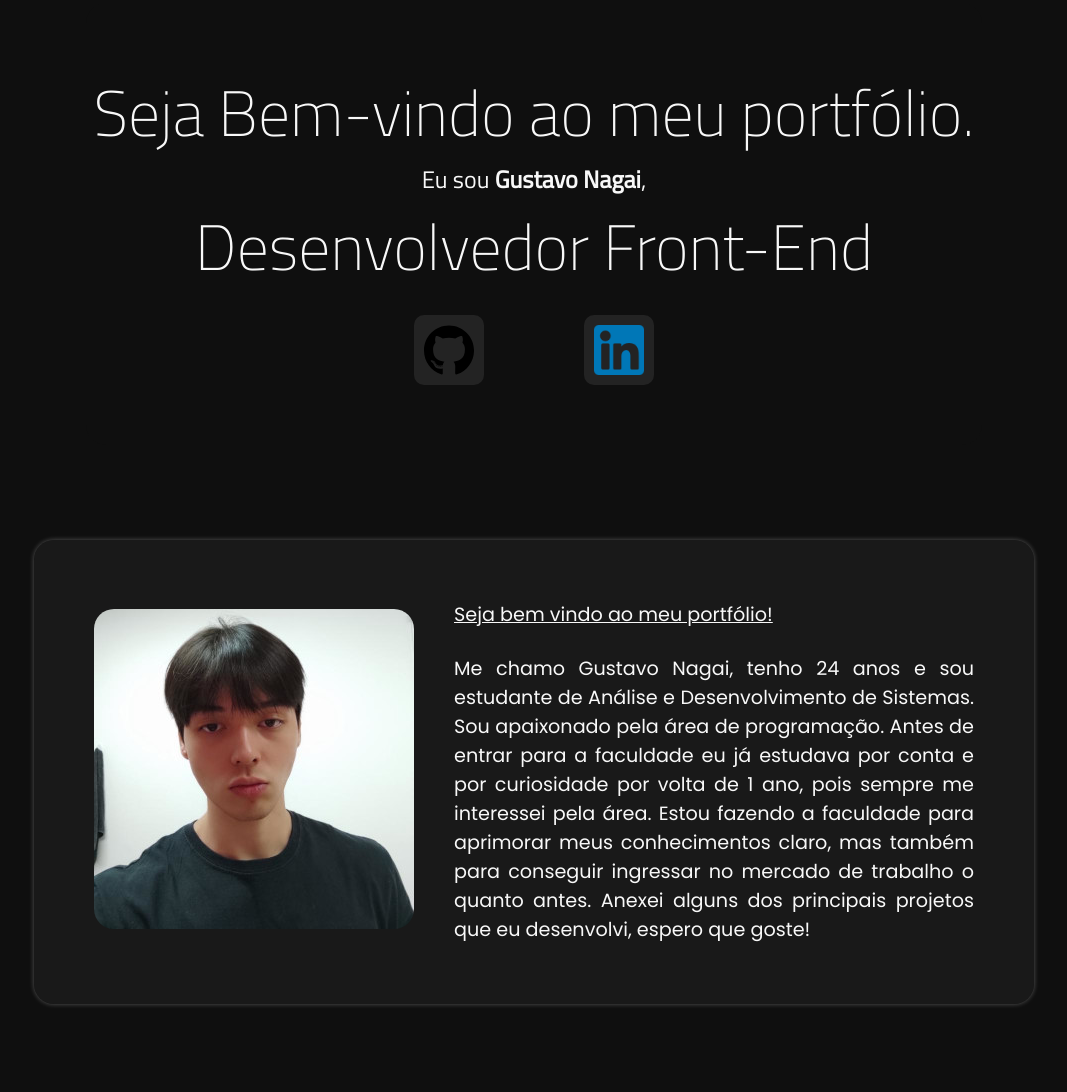
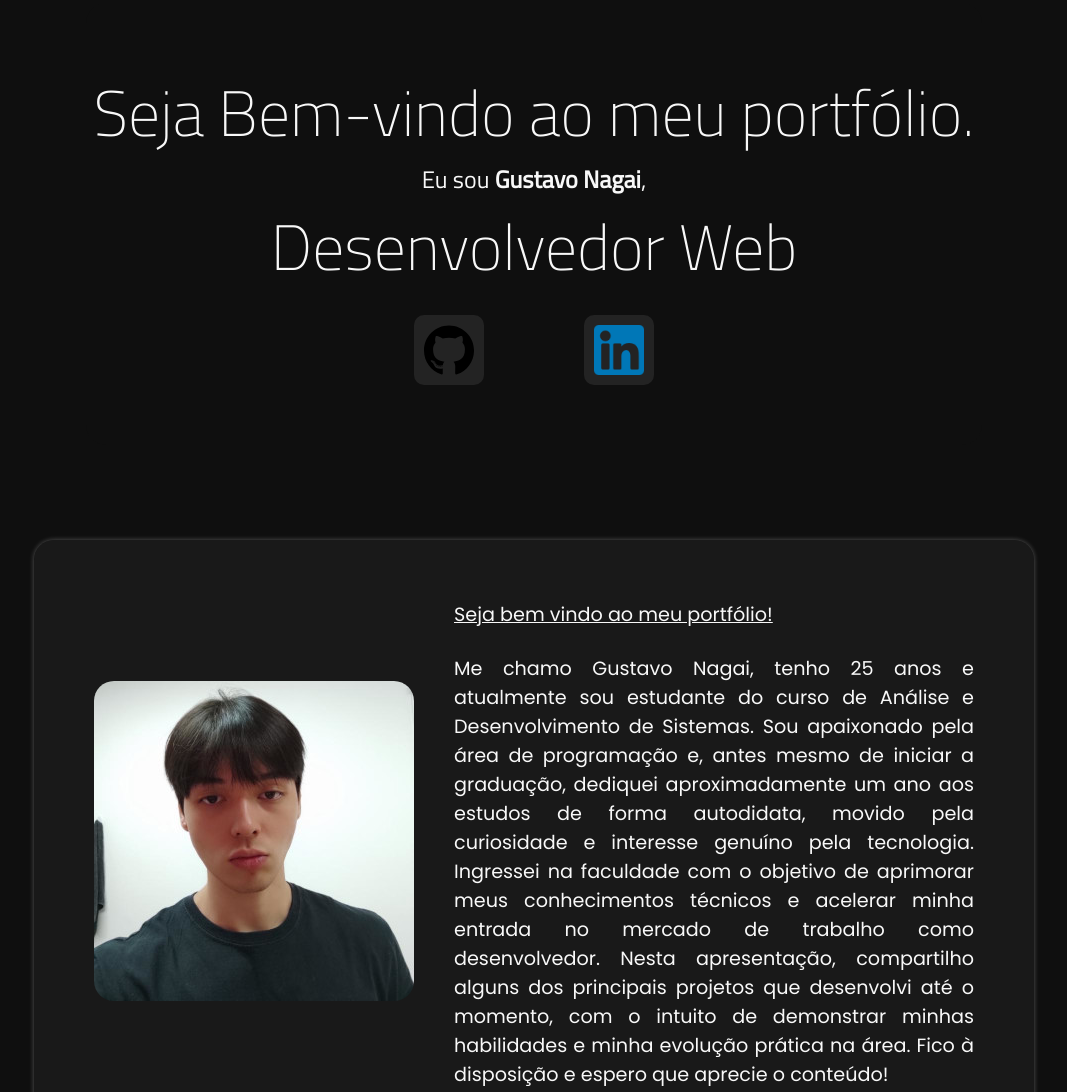
Before and after one commit to gulinagai/portfolio, a plain HTML site: page index.html in a window 1280 px wide. Shown: the part 273-1365 px from the top of the page, without its empty margins (106-1173 px from the left). Drawn offline with Linux system fonts and the light colour scheme.

Commit message:
alterações na seção sobre e no início

```diff
--- a/index.html
+++ b/index.html
@@ -27,7 +27,7 @@
             <div class="inicio">
                 <h1>Seja <span class="bold">Bem-vindo</span> <span class="quebra">ao meu portfólio.</span></h1>
                 <h2>Eu sou <strong>Gustavo Nagai</strong>,</h2>
-                <h1>Desenvolvedor <span class="quebra"><span class="bold">Front-End</span></span></h1>
+                <h1>Desenvolvedor <span class="quebra"><span class="bold">Web</span></span></h1>
                 <ul class="flex-links">
                     <li><a href="https://github.com/gulinagai" target="_blank"><img src="imagens/icones/github.svg" alt=""></a></li>
                     <li><a href="https://www.linkedin.com/in/gustavo-nagai/" target="_blank"><img src="imagens/icones/linkedin.png" alt=""></a></li>
@@ -40,9 +40,9 @@
                     <div><img src="imagens/fotoportfolio.jpg" alt=""></div>
                     <div>
                         <p><u>Seja bem vindo ao meu portfólio!</u></p><br>
-                        <p>Me chamo Gustavo Nagai, tenho 24 anos e sou estudante de Análise e Desenvolvimento de Sistemas. Sou apaixonado pela área de programação.
-                        Antes de entrar para a faculdade eu já estudava por conta e por curiosidade por volta de 1 ano, pois sempre me interessei pela área. Estou fazendo a faculdade para aprimorar meus conhecimentos claro, mas também para conseguir ingressar no mercado de trabalho o quanto antes.
-                        Anexei alguns dos principais projetos que eu desenvolvi, espero que goste!
+                        <p>Me chamo Gustavo Nagai, tenho 25 anos e atualmente sou estudante do curso de Análise e Desenvolvimento de Sistemas. Sou apaixonado pela área de programação e, antes mesmo de iniciar a graduação, dediquei aproximadamente um ano aos estudos de forma autodidata, movido pela curiosidade e interesse genuíno pela tecnologia.
+                        Ingressei na faculdade com o objetivo de aprimorar meus conhecimentos técnicos e acelerar minha entrada no mercado de trabalho como desenvolvedor. Nesta apresentação, compartilho alguns dos principais projetos que desenvolvi até o momento, com o intuito de demonstrar minhas habilidades e minha evolução prática na área.
+                        Fico à disposição e espero que aprecie o conteúdo!
                      </p>
                     </div>
                 </div>
```
